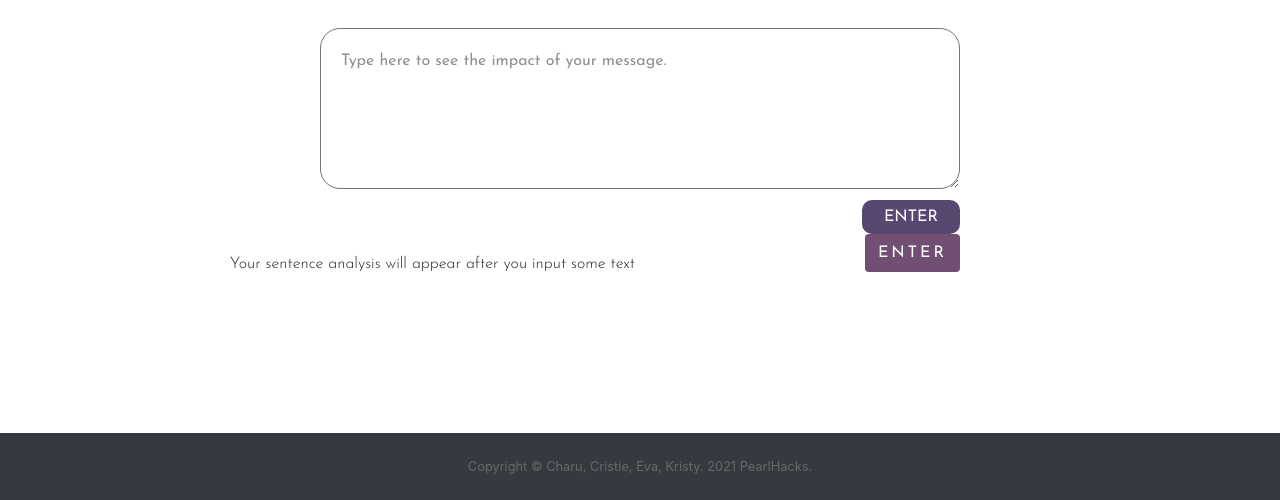
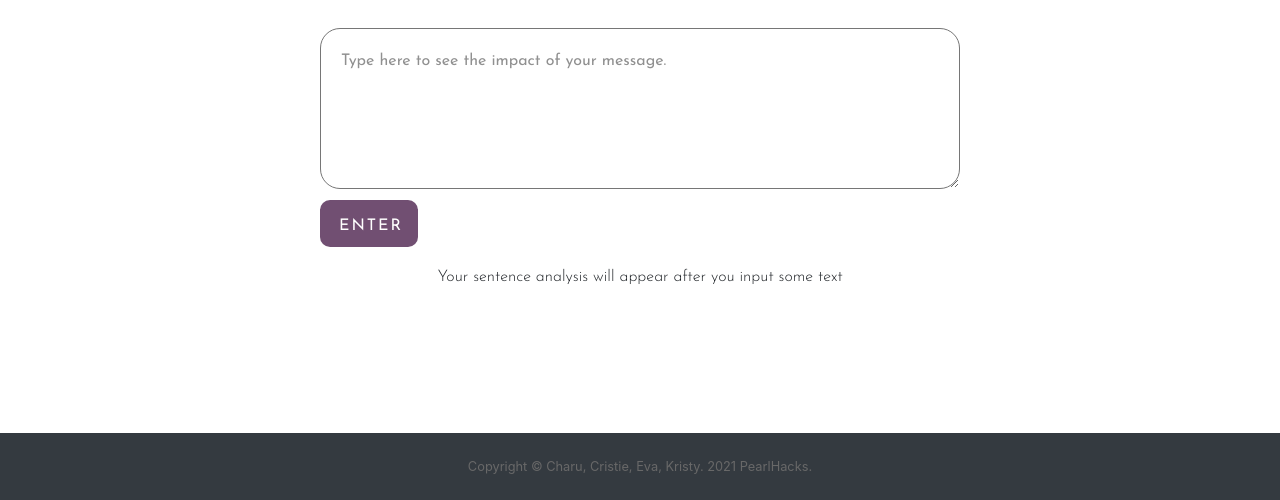
Before and after one commit to charusm18/PearlHacks, a Flask app: page / in a window 1280 px wide. Shown: the part 300-800 px from the top of the page. Run offline with Flask 2, Linux system fonts and the light colour scheme; some libraries are stand-ins or nearby versions.

Commit message:
fixed button

```diff
--- a/static/main.css
+++ b/static/main.css
@@ -94,19 +94,19 @@
 .submit-button {
   font-family: Arial, Helvetica, sans-serif;
   color: white;
-  padding: 5px;
+  font-size: 16px;
+  letter-spacing: 2px;
+  padding-left: 19px;
+  padding-right: 19px;
+  padding-top: 14px;
+  padding-bottom: 9px;
   margin-top: 11px;
   text-align: center;
   width: 98px;
-  background-color: #584770;
+  background-color: #714F72;
   border: none;
   vertical-align: middle;
   border-radius: 10px;
-}
-
-#button-holder {
-  vertical-align: middle;
-  text-align: right;
 }
 
 textarea {
@@ -157,18 +157,19 @@
   color: white;
   font-family: josefin-regular;
   letter-spacing: 3px;
-  font-size: 14px;
+  font-size: 10px;
   padding-left: 19px;
   padding-right: 19px;
   padding-top: 14px;
   padding-bottom: 9px;
+  margin-top: 10px;
+  border-radius: 10px;
 }
 
-.btn-enter:hover,
-.btn-enter:active,
-.btn-enter:focus,
-.btn-enter.active {
-  /* let's darken #004E64 a bit for hover effect */
+.submit-button:hover,
+.submit-button:active,
+.submit-button:focus,
+.submit-button.active {
   background: #584770;
   color: #ffffff;
 }
--- a/templates/index.html
+++ b/templates/index.html
@@ -33,7 +33,7 @@
                 <div id="button-holder">
                     <button id="weight" class="submit-button" type="submit">ENTER</button>
                 </div>
-                <button type="submit" class="btn btn-enter float-right">ENTER</button>
+                <!-- <button type="submit" class="btn btn-enter float-right">ENTER</button> -->
             </form>
         </div>
         {% if initScreen %}
```
